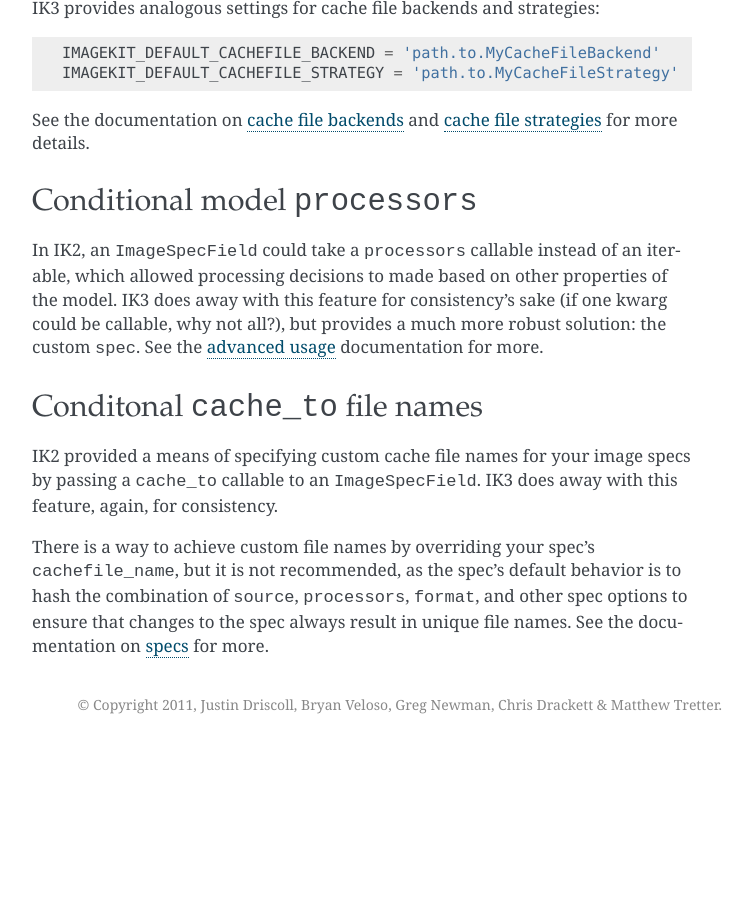
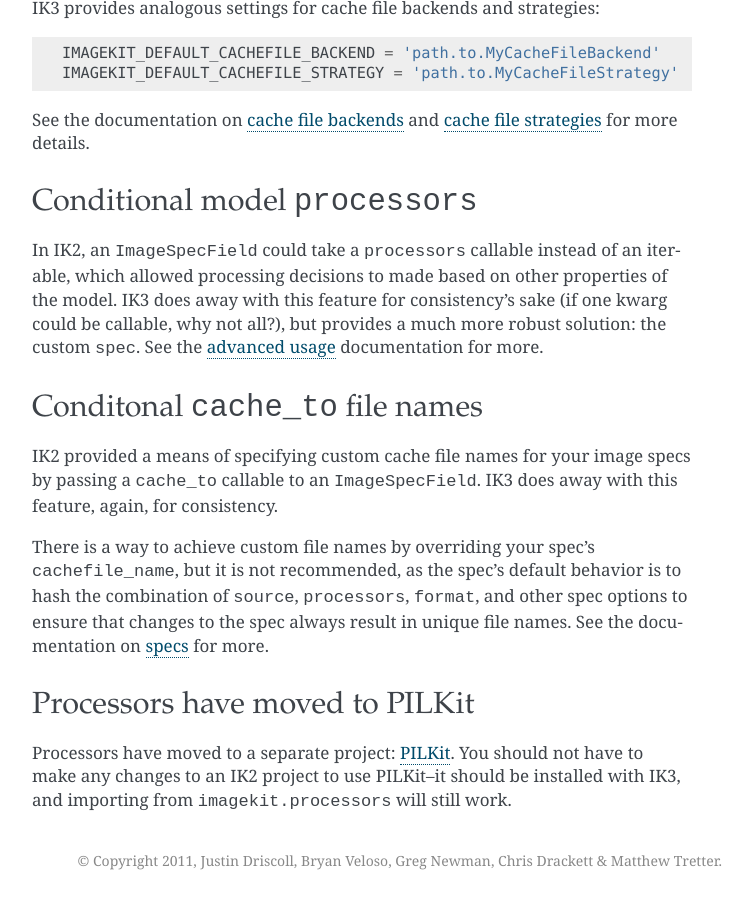
Before and after one commit to matthewwithanm/django-imagekit, a Sphinx documentation site: the page built from docs/upgrading.rst, in a window 1280 px wide and 900 px high, scrolled down 1398 px. Shown: the whole window, without its empty margins (388-1140 px from the left). Built offline with Sphinx 7.4.7, drawn with Linux system fonts in a browser that asks for light colours; before the commit the page ends 2142 px from its top, so only the background shows below that; some of the changed text lies outside the part shown.

Commit message:
processors in PILKit: documentation

```diff
--- a/README.rst
+++ b/README.rst
@@ -365,6 +365,12 @@ it in your spec's ``processors`` list:
         format = 'JPEG'
         options = {'quality': 60}
 
+Note that when you import a processor from ``imagekit.processors``, imagekit
+in turn imports the processor from `PILKit`_. So if you are looking for
+available processors, look at PILKit.
+
+.. _`PILKit`: https://github.com/matthewwithanm/pilkit
+
 
 Admin
 -----
--- a/docs/upgrading.rst
+++ b/docs/upgrading.rst
@@ -112,3 +112,13 @@ and other spec options to ensure that changes to the spec always result in
 unique file names. See the documentation on `specs`_ for more.
 
 .. _`specs`:
+
+
+Processors have moved to PILKit
+-------------------------------
+
+Processors have moved to a separate project: `PILKit`_. You should not have to
+make any changes to an IK2 project to use PILKit--it should be installed with
+IK3, and importing from ``imagekit.processors`` will still work.
+
+.. _`PILKit`: https://github.com/matthewwithanm/pilkit
```
